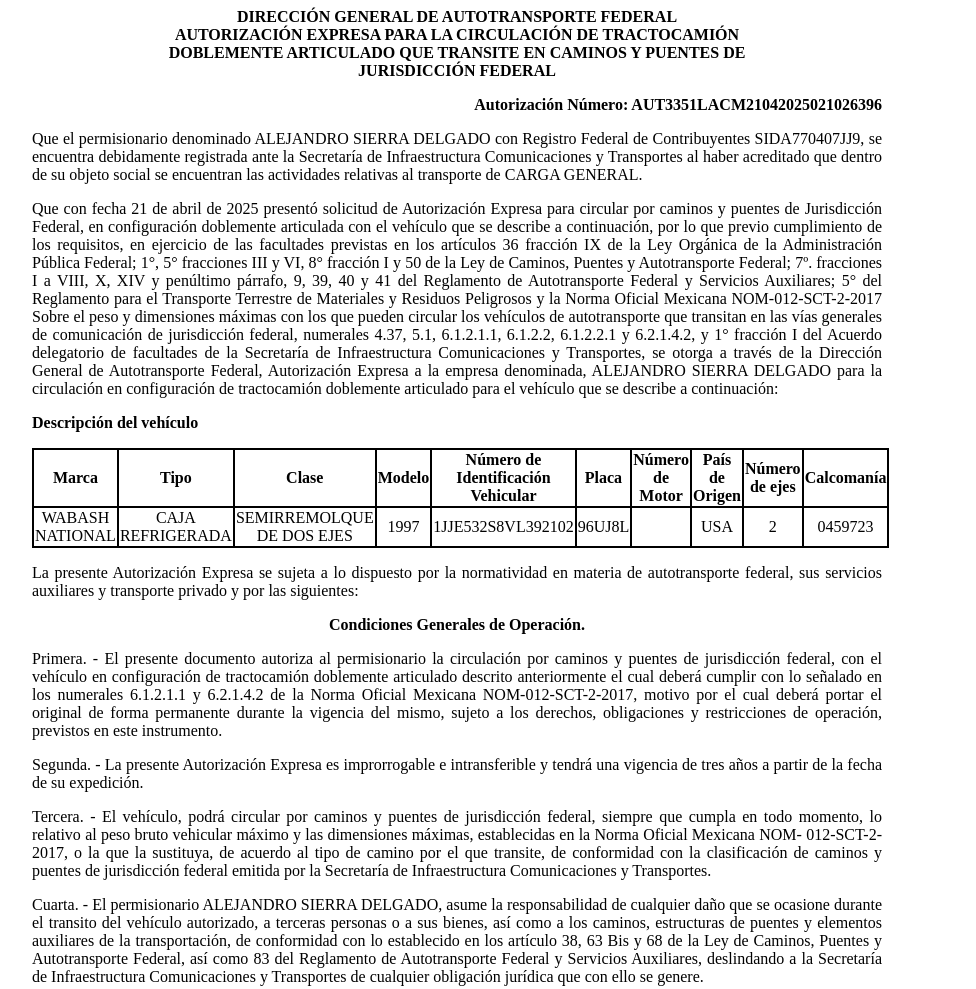
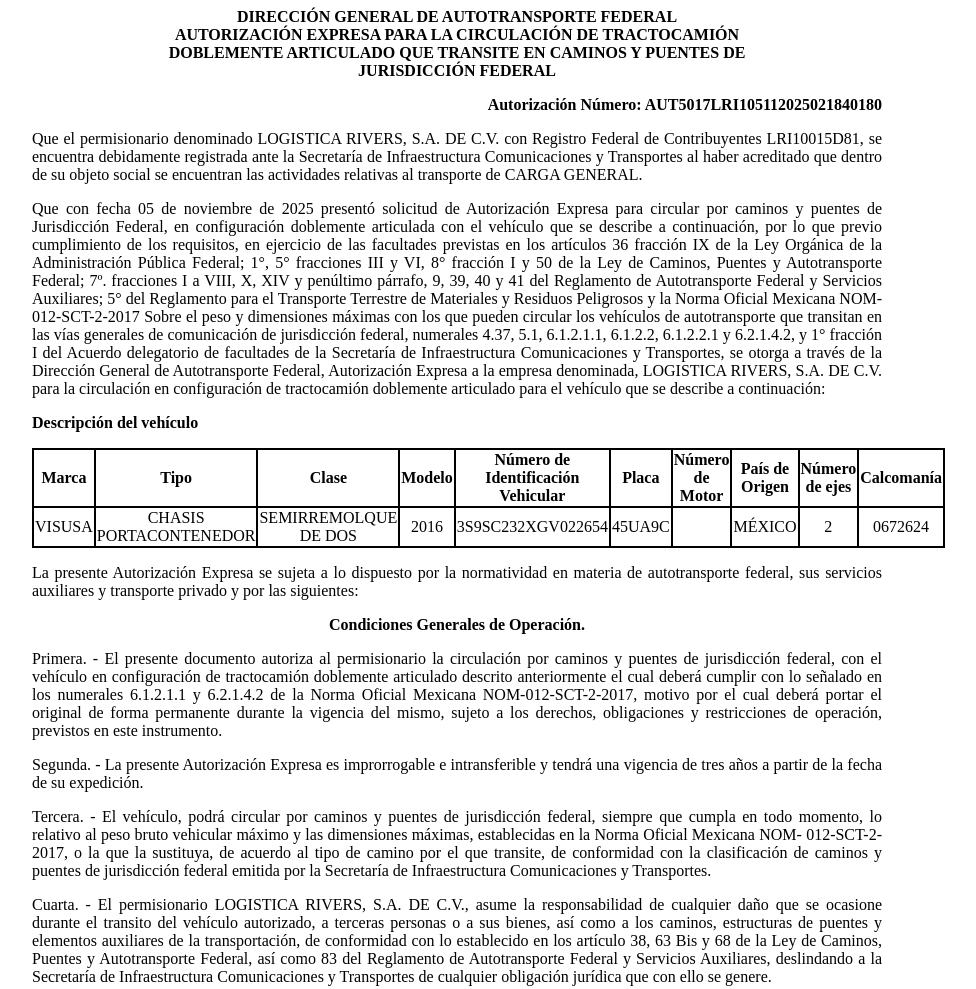
Before and after one commit to app-sct1/ConsultaAutDobleRemolque-folio-0201351, a plain HTML site: page index.html in a window 1280 px wide. Shown: the top 989 px of the page, without its empty margins (183-1159 px from the left). Drawn offline with Linux system fonts and the light colour scheme.

Commit message:
index.html

```diff
--- a/index.html
+++ b/index.html
@@ -75,19 +75,19 @@
 						<p class="sinMargen">DOBLEMENTE ARTICULADO QUE TRANSITE EN CAMINOS Y PUENTES DE</p>
 						<p class="sinMargen">JURISDICCIÓN FEDERAL</p>
 					</div>
-<p class="derechaNegro">Autorización Número: AUT3351LACM21042025021026396</p>
+<p class="derechaNegro">Autorización Número: AUT5017LRI105112025021840180</p>
 
 					<p class="justificado">Que el permisionario denominado
-						ALEJANDRO SIERRA DELGADO con Registro Federal de
-						Contribuyentes SIDA770407JJ9, se encuentra
+						LOGISTICA RIVERS, S.A. DE C.V. con Registro Federal de
+						Contribuyentes LRI10015D81, se encuentra
 						debidamente registrada ante la Secretaría de Infraestructura
 						Comunicaciones y Transportes al haber acreditado que dentro de su
 						objeto social se encuentran las actividades relativas al
 						transporte de CARGA GENERAL.</p>
 
 
-					<p class="justificado">Que con fecha 21 de
-						abril de 2025 presentó
+					<p class="justificado">Que con fecha 05 de
+						noviembre de 2025 presentó
 						solicitud de Autorización Expresa para circular por caminos y
 						puentes de Jurisdicción Federal, en configuración doblemente
 						articulada con el vehículo que se describe a continuación, por lo
@@ -107,7 +107,7 @@
 						facultades de la Secretaría de Infraestructura Comunicaciones y
 						Transportes, se otorga a través de la
 						Dirección General de Autotransporte Federal, Autorización Expresa a la
-						empresa denominada, ALEJANDRO SIERRA DELGADO para la
+						empresa denominada, LOGISTICA RIVERS, S.A. DE C.V. para la
 						circulación en configuración de tractocamión doblemente articulado
 						para el vehículo que se describe a continuación:</p>
 
@@ -128,16 +128,16 @@
 							<th class="borde">Calcomanía</th>
 						</tr>
 						<tr class="borde">
-							<td class="borde">WABASH NATIONAL</td>
-							<td class="borde">CAJA REFRIGERADA</td>
-							<td class="borde">SEMIRREMOLQUE DE DOS EJES</td>
-							<td class="borde">1997</td>
-							<td class="borde">1JJE532S8VL392102</td>
-							<td class="borde">96UJ8L</td>
+							<td class="borde">VISUSA</td>
+							<td class="borde">CHASIS PORTACONTENEDOR</td>
+							<td class="borde">SEMIRREMOLQUE DE DOS</td>
+							<td class="borde">2016</td>
+							<td class="borde">3S9SC232XGV022654</td>
+							<td class="borde">45UA9C</td>
 							<td class="borde"></td>
-							<td class="borde">USA</td>
+							<td class="borde">MÉXICO</td>
 							<td class="borde">2</td>
-							<td class="borde">0459723</td>
+							<td class="borde">0672624</td>
 						</tr>
 
 					</tbody></table>
@@ -175,7 +175,7 @@
 						Secretaría de Infraestructura Comunicaciones y Transportes.</p>
 
 					<p class="justificado">Cuarta. - El permisionario
-						ALEJANDRO SIERRA DELGADO, asume la responsabilidad de
+						LOGISTICA RIVERS, S.A. DE C.V., asume la responsabilidad de
 						cualquier daño que se ocasione durante el transito del vehículo
 						autorizado, a terceras personas o a sus bienes, así como a los
 						caminos, estructuras de puentes y elementos auxiliares de la
```
